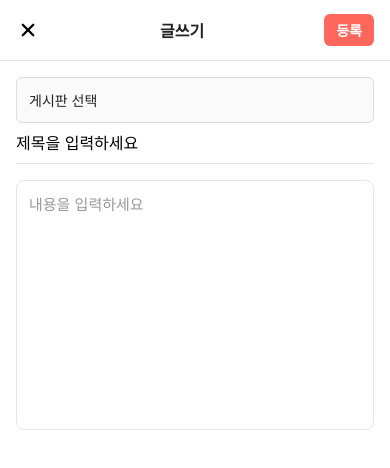
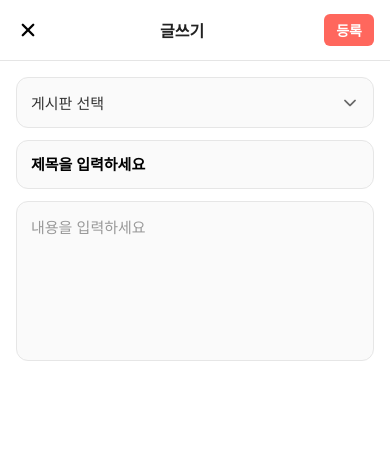
Before and after one commit to joeunjiii/JamJam_SW, a React Native app in the folder frontend/: screen /PostWriteScreen in a window 390 px wide. Shown: the top 468 px of the page. Built offline with nearby package versions, Linux system fonts and the light colour scheme.

Commit message:
PostWriteScreen

```diff
--- a/frontend/babel.config.js
+++ b/frontend/babel.config.js
@@ -6,7 +6,10 @@ module.exports = function (api) {
         ["module:react-native-dotenv", {
           "moduleName": "@env",
           "path": ".env",
-        }]
+
+        }
+      ],
+      "react-native-reanimated/plugin",
       ]
     };
   };
--- a/frontend/components/main/community/PostWriteScreen.jsx
+++ b/frontend/components/main/community/PostWriteScreen.jsx
@@ -7,7 +7,10 @@ import {
     SafeAreaView,
     Modal,
     FlatList,
-    LayoutAnimation, UIManager, Platform
+    LayoutAnimation,
+    UIManager,
+    Platform,
+    StyleSheet
 } from "react-native";
 import { Ionicons } from "@expo/vector-icons";
 import { styles } from "./style/PostWriteScreen.styles";
@@ -24,7 +27,7 @@ export default function PostWriteScreen({ navigation }) {
     const [title, setTitle] = useState("");
     const [content, setContent] = useState("");
     const [modalVisible, setModalVisible] = useState(false);
-    const [dropdownOpen, setDropdownOpen] = useState(false);
+
 
     const handleSubmit = () => {
         console.log({ board, title, content });
@@ -35,17 +38,11 @@ export default function PostWriteScreen({ navigation }) {
         setBoard(option.label);
         setModalVisible(false);
     };
-    const toggleDropdown = () => {
-        LayoutAnimation.easeInEaseOut();
-        setDropdownOpen(!dropdownOpen);
-    };
 
-    if (Platform.OS === "android" && UIManager.setLayoutAnimationEnabledExperimental) {
-        UIManager.setLayoutAnimationEnabledExperimental(true);
-    }
+
     return (
         <SafeAreaView style={styles.safe}>
-            {/* ✅ 헤더 */}
+            {/* 헤더 */}
             <View style={styles.header}>
                 <Pressable onPress={() => navigation.goBack()}>
                     <Ionicons name="close" size={24} color="#000" />
@@ -56,31 +53,17 @@ export default function PostWriteScreen({ navigation }) {
                 </Pressable>
             </View>
 
-            {/* ✅ 입력 폼 */}
+            {/* 입력 폼 */}
             <View style={styles.form}>
-                {/* 게시판 선택 */}
+                {/* 게시판 선택 → 하단시트 */}
                 <Pressable
                     style={styles.dropdownBox}
-                    onPress={() => setDropdownOpen(!dropdownOpen)}
+                    onPress={() => setModalVisible(true)}
                 >
                     <Text style={styles.dropdownText}>{board}</Text>
+                    <Ionicons name="chevron-down" size={18} color="#666" />
                 </Pressable>
-                {dropdownOpen && (
-                    <View style={styles.dropdownList}>
-                        {BOARD_OPTIONS.map((item) => (
-                            <Pressable
-                                key={item.key}
-                                style={styles.dropdownItem}
-                                onPress={() => {
-                                    setBoard(item.label);
-                                    setDropdownOpen(false);
-                                }}
-                            >
-                                <Text style={styles.dropdownItemText}>{item.label}</Text>
-                            </Pressable>
-                        ))}
-                    </View>
-                )}
+
                 {/* 제목 */}
                 <TextInput
                     style={styles.inputTitle}
@@ -100,7 +83,7 @@ export default function PostWriteScreen({ navigation }) {
                 />
             </View>
 
-            {/* ✅ 바텀시트 모달 */}
+            {/* 하단시트 모달 */}
             <Modal
                 visible={modalVisible}
                 animationType="slide"
@@ -108,7 +91,15 @@ export default function PostWriteScreen({ navigation }) {
                 onRequestClose={() => setModalVisible(false)}
             >
                 <View style={styles.modalOverlay}>
-                    <View style={styles.modalContent}>
+                    {/* 오버레이 닫기용 */}
+                    <Pressable
+                        style={StyleSheet.absoluteFill}   // 화면 전체 덮기
+                        onPress={() => setModalVisible(false)}
+                    />
+
+                    {/* 바텀시트 */}
+                    <View style={styles.bottomSheet}>
+                        <View style={styles.dragHandle} />
                         <Text style={styles.modalTitle}>게시판 선택</Text>
                         <FlatList
                             data={BOARD_OPTIONS}
@@ -131,6 +122,8 @@ export default function PostWriteScreen({ navigation }) {
                     </View>
                 </View>
             </Modal>
+
+
         </SafeAreaView>
     );
 }
--- a/frontend/components/main/community/style/PostWriteScreen.styles.js
+++ b/frontend/components/main/community/style/PostWriteScreen.styles.js
@@ -71,30 +71,107 @@ export const styles = StyleSheet.create({
         padding: 12,
     },
     dropdownBox: {
+        flexDirection: "row",
+        alignItems: "center",
+        justifyContent: "space-between",
+        padding: 14,
+        borderRadius: 12,
+        backgroundColor: "#FAFAFA",
         borderWidth: 1,
-        borderColor: "#ddd",
-        borderRadius: 6,
-        paddingVertical: 12,
-        paddingHorizontal: 12,
-        backgroundColor: "#fafafa",
+        borderColor: "#E6E6E6",
+        marginBottom: 12,
+    },
+    dropdownText: {
+        fontSize: 15,
+        color: "#333",
+        fontWeight: "500",
+    },
+    dropdownList: {
+        backgroundColor: "#fff",
+        borderRadius: 12,
+        borderWidth: 1,
+        borderColor: "#E6E6E6",
+        marginBottom: 16,
+        overflow: "hidden",
+    },
+    dropdownItem: {
+        padding: 14,
+        borderBottomWidth: 1,
+        borderBottomColor: "#F3F3F3",
+    },
+    dropdownItemText: {
+        fontSize: 14,
+        color: "#444",
+    },
+
+    inputTitle: {
+        backgroundColor: "#FAFAFA",
+        borderWidth: 1,
+        borderColor: "#E6E6E6",
+        borderRadius: 12,
+        padding: 14,
+        fontSize: 15,
+        fontWeight: "600",
+        marginBottom: 12,
+    },
+    inputContent: {
+        backgroundColor: "#FAFAFA",
+        borderWidth: 1,
+        borderColor: "#E6E6E6",
+        borderRadius: 12,
+        padding: 14,
+        fontSize: 15,
+        minHeight: 160,
+        textAlignVertical: "top",
+    },
+
+    modalOverlay: {
+        flex: 1,
+        justifyContent: "flex-end",     // ✅ 바텀시트가 아래 붙도록
+        backgroundColor: "rgba(0,0,0,0.4)", // 반투명 배경
       },
-      dropdownList: {
-        marginTop: 4,
-        borderWidth: 1,
-        borderColor: "#ddd",
-        borderRadius: 6,
+      bottomSheet: {
         backgroundColor: "#fff",
-        overflow: "hidden",
+        borderTopLeftRadius: 20,
+        borderTopRightRadius: 20,
+        padding: 20,
+        maxHeight: "60%",
       },
-      dropdownItem: {
-        paddingVertical: 12,
-        paddingHorizontal: 10,
+      dragHandle: {
+        width: 40,
+        height: 5,
+        borderRadius: 3,
+        backgroundColor: "#ccc",
+        alignSelf: "center",
+        marginBottom: 12,
+      },
+      modalTitle: {
+        fontSize: 16,
+        fontWeight: "700",
+        marginBottom: 12,
+        textAlign: "center",
+      },
+      modalItem: {
+        paddingVertical: 14,
         borderBottomWidth: 1,
-        borderBottomColor: "#eee",
+        borderBottomColor: "#F2F2F2",
       },
-      dropdownItemText: {
-        fontSize: 14,
+      modalItemText: {
+        fontSize: 15,
+        textAlign: "center",
         color: "#333",
+      },
+      modalCancel: {
+        marginTop: 12,
+        backgroundColor: "#F5F5F5",
+        borderRadius: 12,
+        paddingVertical: 14,
+        alignItems: "center",
+      },
+      modalCancelText: {
+        fontSize: 15,
+        fontWeight: "600",
+        color: "#666",
       },
 
 
--- a/frontend/package.json
+++ b/frontend/package.json
@@ -12,6 +12,7 @@
   "dependencies": {
     "@expo/metro-runtime": "~5.0.4",
     "@expo/vector-icons": "^14.1.0",
+    "@gorhom/bottom-sheet": "^5.2.3",
     "@react-native-async-storage/async-storage": "2.1.2",
     "@react-native-community/datetimepicker": "^8.4.1",
     "@react-native-picker/picker": "^2.11.1",
@@ -40,6 +41,7 @@
     "react-native-gesture-handler": "~2.24.0",
     "react-native-keyboard-aware-scroll-view": "^0.9.5",
     "react-native-maps": "1.20.1",
+    "react-native-modal": "^14.0.0-rc.1",
     "react-native-modal-datetime-picker": "^18.0.0",
     "react-native-reanimated": "~3.17.4",
     "react-native-safe-area-context": "5.4.0",
```
Also changed, not shown: 1 other file (tests, documents, lock files or other folders).
